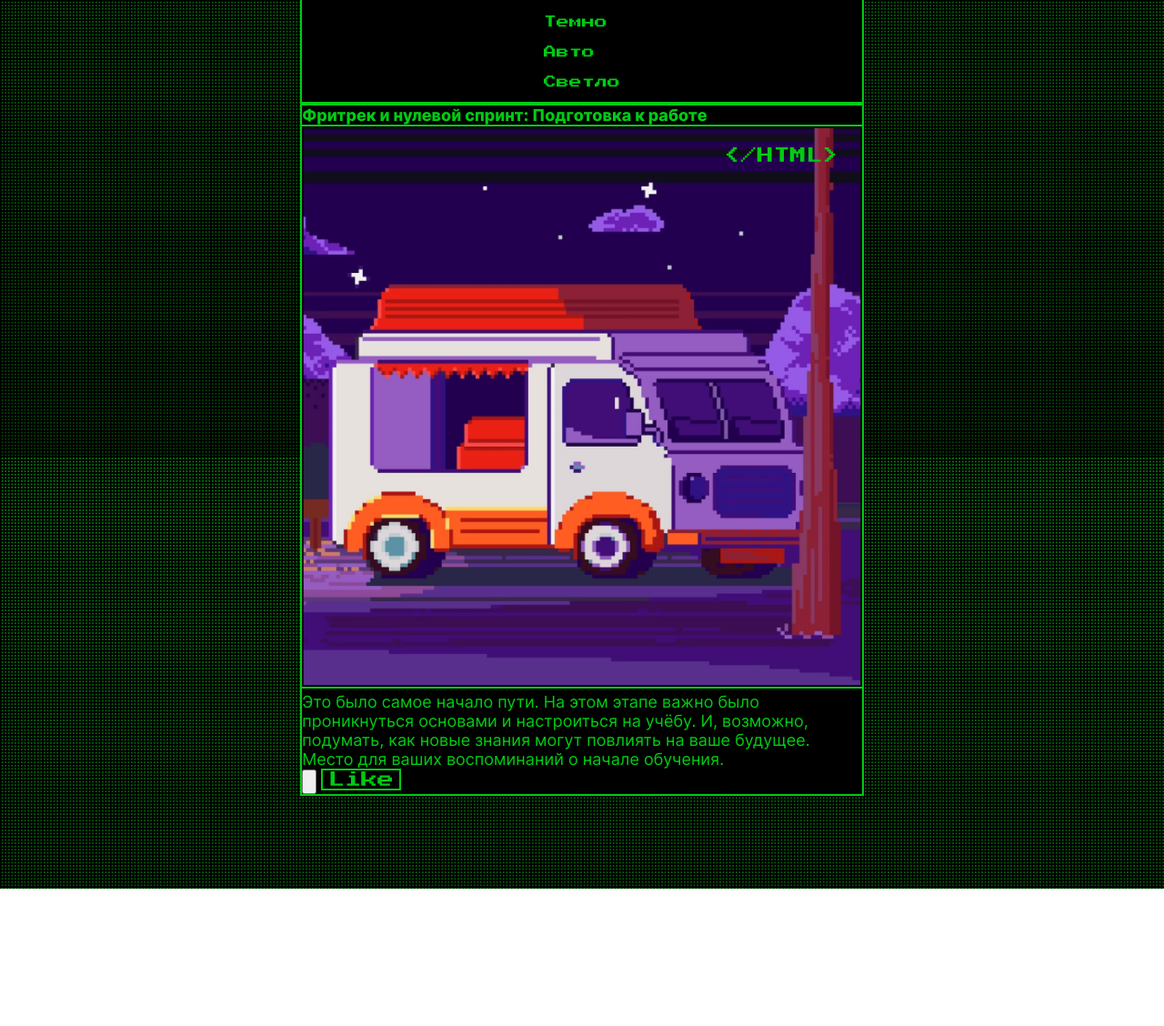
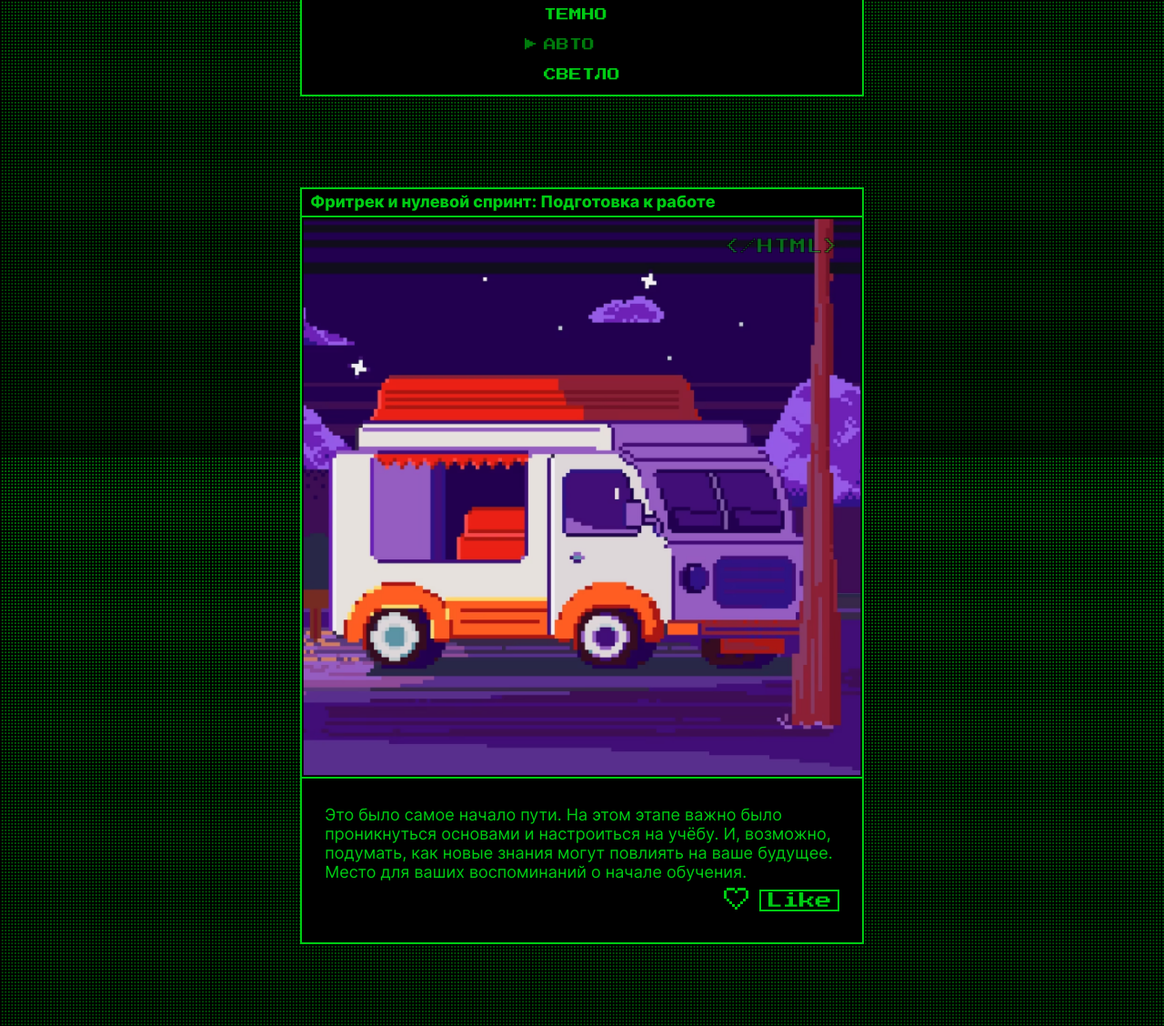
Before and after one commit to xXxEvgenyxXx/zakrivayuschiy-teg-f, a plain HTML site: page index.html in a window 1280 px wide. Shown: the part 352-1480 px from the top of the page at 91% size. Before the commit the page ends 1329 px from the top, so only its background shows below. Drawn offline with Linux system fonts and the light colour scheme.

Commit message:
modified:   index.html 	modified:   styles/style.css 	modified:   styles/variables.css

```diff
--- a/index.html
+++ b/index.html
@@ -51,10 +51,30 @@
           <span class="card-image-label">&lt;/HTML&gt;</span>
           <img class="card-image" src="./images/sprint0.png">
         </div>
-        <p class="card-desc">Это было самое начало пути. На этом этапе важно было проникнуться основами и настроиться на учёбу. И, возможно, подумать, как новые знания могут повлиять на ваше будущее.</p>
-        <p>Место для ваших воспоминаний о начале обучения.</p>
-        <button class="card__icon-button"><img></button>
-        <button class="card__like-button">Like</button>
+        <div class="card-content-wrapper">
+          <p class="card-desc">Это было самое начало пути. На этом этапе важно было проникнуться основами и настроиться на учёбу. И, возможно, подумать, как новые знания могут повлиять на ваше будущее.</p>
+          <p class="card-about-text">Место для ваших воспоминаний о начале обучения.</p>
+          <div class="card-buttons-wrapper">
+            <button class="card__icon-button">
+              <svg width="39" height="36" viewBox="0 0 39 36" fill="none" xmlns="http://www.w3.org/2000/svg">
+                <g clip-path="url(#clip0_4039_768)">
+                  <g class="heart">
+                    <path class="contour" d="M12 6H9V9H12V6ZM15 6H12V9H15V6ZM9 9H6V12H9V9ZM9 12H6V15H9V12ZM9 15H6V18H9V15ZM18 6H15V9H18V6ZM12 18H9V21H12V18ZM15 21H12V24H15V21ZM18 24H15V27H18V24ZM27 6H30V9H27V6ZM24 6H27V9H24V6ZM30 9H33V12H30V9ZM30 12H33V15H30V12ZM30 15H33V18H30V15ZM21 6H24V9H21V6ZM27 18H30V21H27V18ZM24 21H27V24H24V21ZM21 24H24V27H21V24ZM21 27H18V30H21V27ZM21 9H18V12H21V9Z" fill="var(--accent-color)"/>
+                    <path class="main-body" d="M12 9H9V12H12V9ZM15 12H12V15H15V12ZM18 9H15V12H18V9ZM12 15H9V18H12V15ZM15 15H12V18H15V15ZM15 18H12V21H15V18ZM18 12H15V15H18V12ZM18 21H15V24H18V21ZM18 18H15V21H18V18ZM27 9H30V12H27V9ZM24 9H27V12H24V9ZM27 12H30V15H27V12ZM24 12H27V15H24V12ZM21 9H24V12H21V9ZM27 15H30V18H27V15ZM24 15H27V18H24V15ZM24 18H27V21H24V18ZM21 12H24V15H21V12ZM21 21H24V24H21V21ZM21 18H24V21H21V18ZM21 21H18V24H21V21ZM21 24H18V27H21V24Z" fill="none"/>
+                    <path class="core" d="M18 15H15V18H18V15ZM21 15H24V18H21V15ZM21 15H18V18H21V15ZM21 12H18V15H21V12ZM21 18H18V21H21V18Z" fill="none"/>
+                  </g>
+                  <path class="sparks" d="M36 13H39V16H36V13ZM27 27H30V30H27V27ZM18 33H21V36H18V33ZM9 27H12V30H9V27ZM24 0H27V3H24V0ZM33 3H36V6H33V3ZM3 3H6V6H3V3ZM12 0H15V3H12V0ZM0 13H3V16H0V13Z" fill="var(--heart-fill)"/>
+                </g>
+                <defs>
+                <clipPath id="clip0_4039_768">
+                <rect width="39" height="36" fill="white"/>
+                </clipPath>
+                </defs>
+                </svg>
+            </button>
+            <button class="card__like-button"><span class="button__text">Like</span></button>
+          </div>
+        </div>
       </div>
     </main>
     <script src="./scripts/like.js"></script>
--- a/styles/style.css
+++ b/styles/style.css
@@ -12,6 +12,9 @@
 
 Кроме этого, не меняйте HTML переключателя тем. Его разметка также гарантирует работу своего скрипта.
 
+Уважаемый ревьюер! Я тексты везде сохранил точь-в-точь, как на макете, чтобы не было расхода с макетом,
+чтобы потом не было вопросов по поводу этого.
+
 */
 
 .page {
@@ -22,7 +25,7 @@
   background-position:center;
   background-attachment:fixed;
   color:var(--accent-color);
-  padding:8% 25.8%;
+  padding:7% 25.8%;
   font-family:Inter;
   font-weight:400;
   font-size:18px;
@@ -37,7 +40,8 @@
   justify-content: flex-end;
   padding-right:120.5px;
   padding-left:120.5px;
-  min-height:364px;
+  min-height:368px;
+  margin-bottom:100px;
 }
 .header h1 {
   font-size:65px;
@@ -52,6 +56,16 @@
   border:none;
   font-size:14px;
   margin-bottom:14px;
+  text-transform: uppercase;
+}
+.theme-menu__button:disabled {
+  opacity:0.6;
+  position: relative;
+}
+.theme-menu__button:disabled::before {
+  content: '▶';
+  position: absolute;
+  left: -15px;
 }
 .card-wrapper {
   background-color: var(--bg-color);
@@ -60,6 +74,9 @@
 .card-title {
   font-weight:785;
   font-size:18px;
+  margin-top:3px;
+  margin-bottom:5px;
+  margin-left:9px;
 }
 .card-image-wrapper {
   position:relative;
@@ -69,14 +86,42 @@
   right:25px;
   top:25px;
   font-family:PressStart2P;
+  opacity: 0.5;
+  text-shadow: 1px 1px 2px var(--bg-color);
+}
+@supports (-webkit-text-stroke: 1px var(--bg-color)) or (text-stroke: 1px var(--bg-color)) {
+  .card-image-label {
+    -webkit-text-stroke: 1px var(--bg-color);
+    text-stroke: 1px var(--bg-color);
+    text-shadow: none;
+  }
 }
 .card-image {
   width:100%;
   border-top:2px solid var(--accent-color);
   border-bottom:2px solid var(--accent-color);
 }
+.card-content-wrapper {
+  display:grid;
+  padding: 25px 25px;
+}
 .card__like-button {
   font-family:PressStart2P;
   border:2px solid var(--accent-color);
   background-color: var(--bg-color);
 }
+.card__icon-button {
+  background-color: transparent;
+  border:none;
+}
+.card-buttons-wrapper {
+  justify-self:end;
+  display: flex;
+  align-items: center;
+}
+.sparks {
+  opacity: 0;
+}
+@media(width <= 375px) {
+
+}
--- a/styles/variables.css
+++ b/styles/variables.css
@@ -3,4 +3,5 @@
     --accent-color:#00CC14;
     --bg-color: black;
     --background:url('../images/bg-dark.png');
+    --heart-fill:#FF0000;
 }
```
